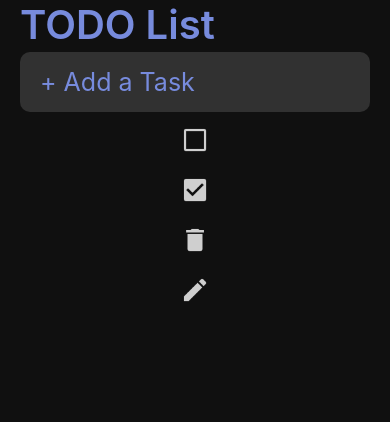
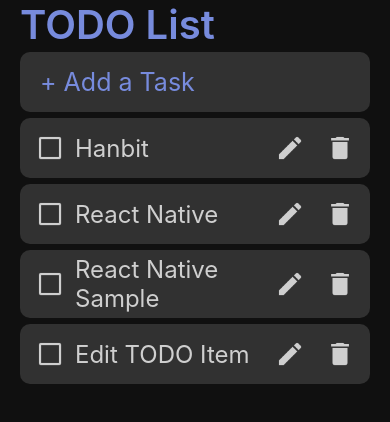
Before and after one commit to reviewtaurant/todo-list-bowon, a React Native app: screen / in a window 390 px wide. Shown: the top 422 px of the page. Built offline with nearby package versions, Linux system fonts and the light colour scheme.

Commit message:
Add Task Component

```diff
--- a/src/App.js
+++ b/src/App.js
@@ -1,10 +1,9 @@
 import React, {useState} from 'react';
-import { StatusBar } from 'react-native';
+import { StatusBar, Dimensions } from 'react-native';
 import styled, { ThemeProvider } from 'styled-components/native';
 import { theme } from './theme';
 import Input from './components/Input';
-import { images } from './images';
-import IconButton from './components/IconButton';
+import Task from './components/Task';
 
 const Container = styled.SafeAreaView`
     flex: 1;
@@ -20,6 +19,13 @@
     align-self: flex-start;
     margin: 0px 20px;
 `;
+
+const List = styled.ScrollView`
+    flex: 1;
+    width: ${({ width }) => width - 40}px;
+`; //ScrollView를 이용해 리스트가 많아져도 스크롤로 확인 가능
+
+const width = Dimensions.get('window').width;
 
 export default function App() {
     const [newTask, setNewTask] = useState(''); //tast 변수의 추가와 setter 함수 추가
@@ -47,10 +53,12 @@
                     onChangeText={_handleTextChange}
                     onSubmitEditing={_addTask}
                 />
-                <IconButton type={images.uncompleted} />
-                <IconButton type={images.completed} />
-                <IconButton type={images.delete} />
-                <IconButton type={images.update} />
+                <List width={width}>
+                    <Task text="Hanbit" />
+                    <Task text="React Native" />
+                    <Task text="React Native Sample" />
+                    <Task text="Edit TODO Item" />
+                </List>
             </Container>
         </ThemeProvider>
     );
--- /dev/null
+++ b/src/components/Task.js
@@ -0,0 +1,37 @@
+import React from 'react';
+import styled from 'styled-components/native';
+import PropTypes from 'prop-types';
+import IconButton from './IconButton';
+import { images } from '../images';
+
+const Container = styled.View`
+    flex-direction: row;
+    align-items: center;
+    background-color: ${({ theme }) => theme.itemBackground};
+    border-radius: 10px;
+    padding: 5px;
+    margin: 3px 0px;
+ `;
+
+ const Contents = styled.Text`
+    flex: 1;
+    font-size: 24px;
+    color: ${({ theme }) => theme.text};
+`;
+
+const Task = ({ text }) => { // props로 할 일 내용이 전달됨
+    return (
+        <Container>
+            <IconButton type={images.uncompleted} />
+            <Contents>{text}</Contents>
+            <IconButton type={images.update} />
+            <IconButton type={images.delete} />
+        </Container>
+    ); //완료, 추가, 삭제 버튼이 추가됨
+};
+
+Task.propTypes = {
+    text: PropTypes.string.isRequired,
+};
+
+export default Task;
```
